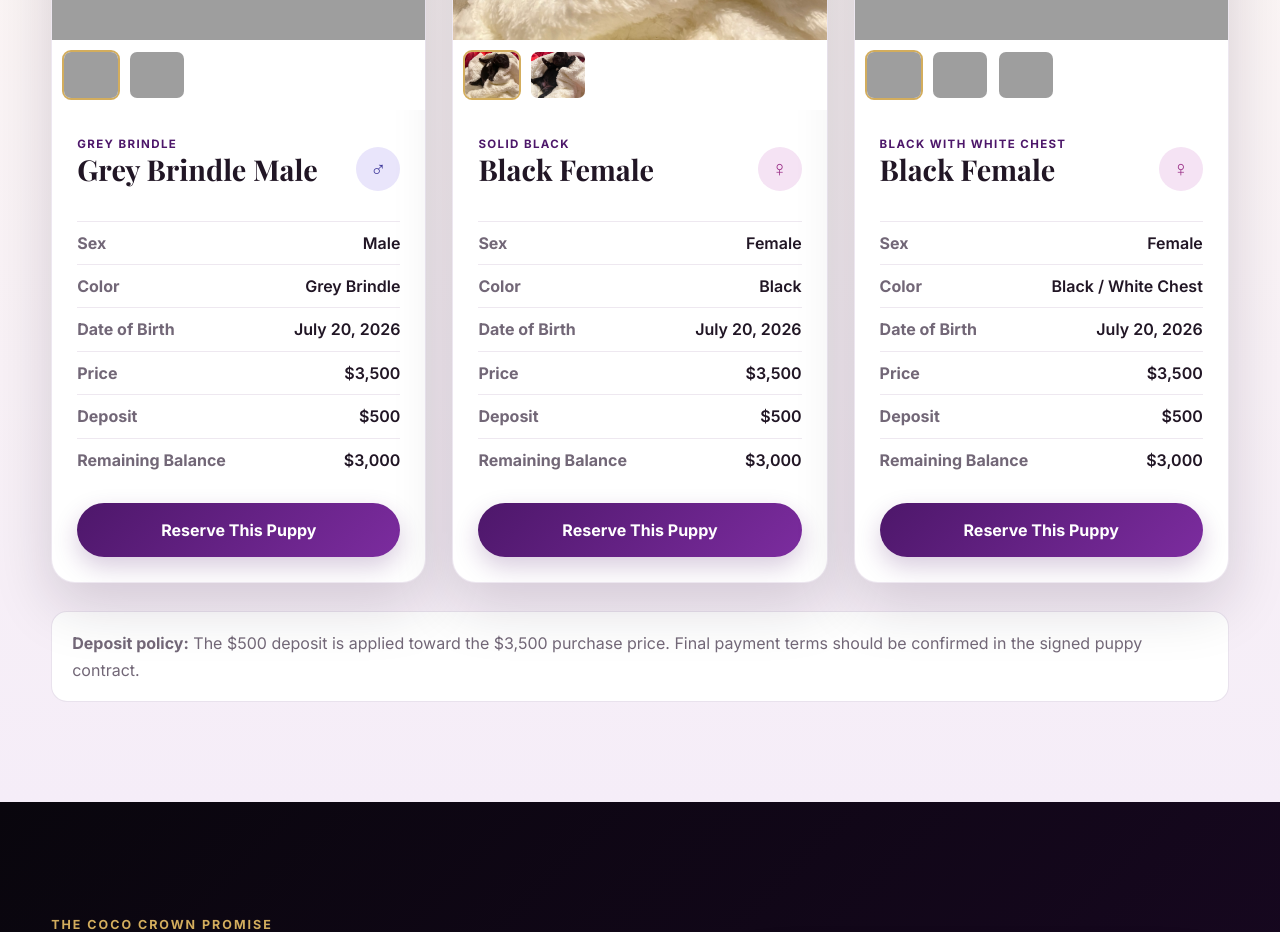
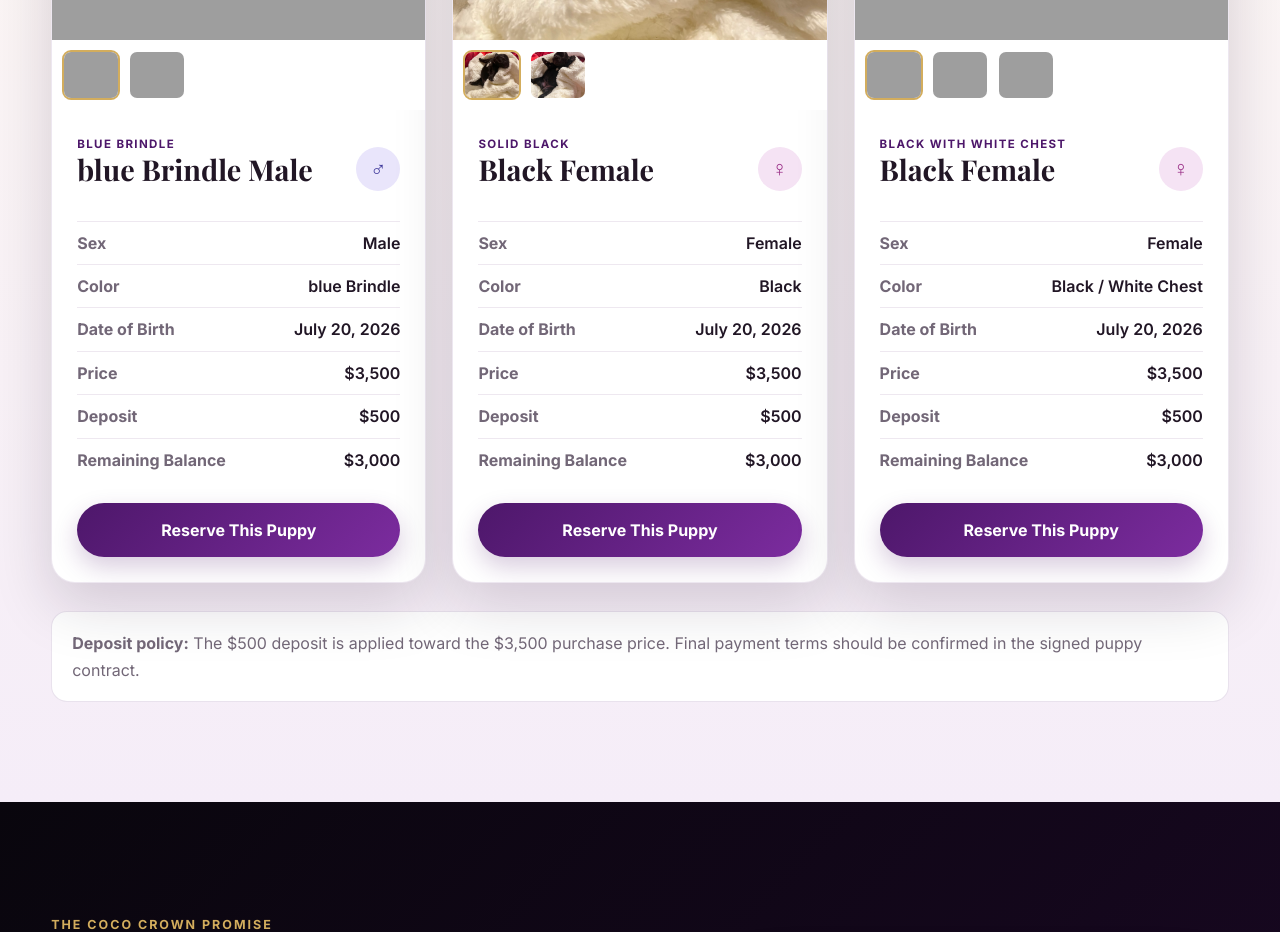
Before and after one commit to mitzysantos121705-beep/Coco-crown-kennels-, a plain HTML site: page index.html in a window 1280 px wide. Shown: the part 1680-2612 px from the top of the page. Drawn offline with nearby package versions, Linux system fonts and the light colour scheme; grey boxes are pictures that could not be loaded; a web font is replaced by a local one.

Commit message:
Update index.html

```diff
--- a/index.html
+++ b/index.html
@@ -90,18 +90,18 @@
             </div>
             <div class="puppy-info">
               <div class="puppy-title">
-                <div><p class="mini">Grey Brindle</p><h3>Grey Brindle Male</h3></div>
+                <div><p class="mini">blue Brindle</p><h3>blue Brindle Male</h3></div>
                 <span class="sex male">♂</span>
               </div>
               <dl>
                 <div><dt>Sex</dt><dd>Male</dd></div>
-                <div><dt>Color</dt><dd>Grey Brindle</dd></div>
+                <div><dt>Color</dt><dd>blue Brindle</dd></div>
                 <div><dt>Date of Birth</dt><dd>July 20, 2026</dd></div>
                 <div><dt>Price</dt><dd>$3,500</dd></div>
                 <div><dt>Deposit</dt><dd>$500</dd></div>
                 <div><dt>Remaining Balance</dt><dd>$3,000</dd></div>
               </dl>
-              <a class="btn btn-purple full" href="#contact" data-puppy="Grey Brindle Male">Reserve This Puppy</a>
+              <a class="btn btn-purple full" href="#contact" data-puppy="blue Brindle Male">Reserve This Puppy</a>
             </div>
           </article>
 
```
